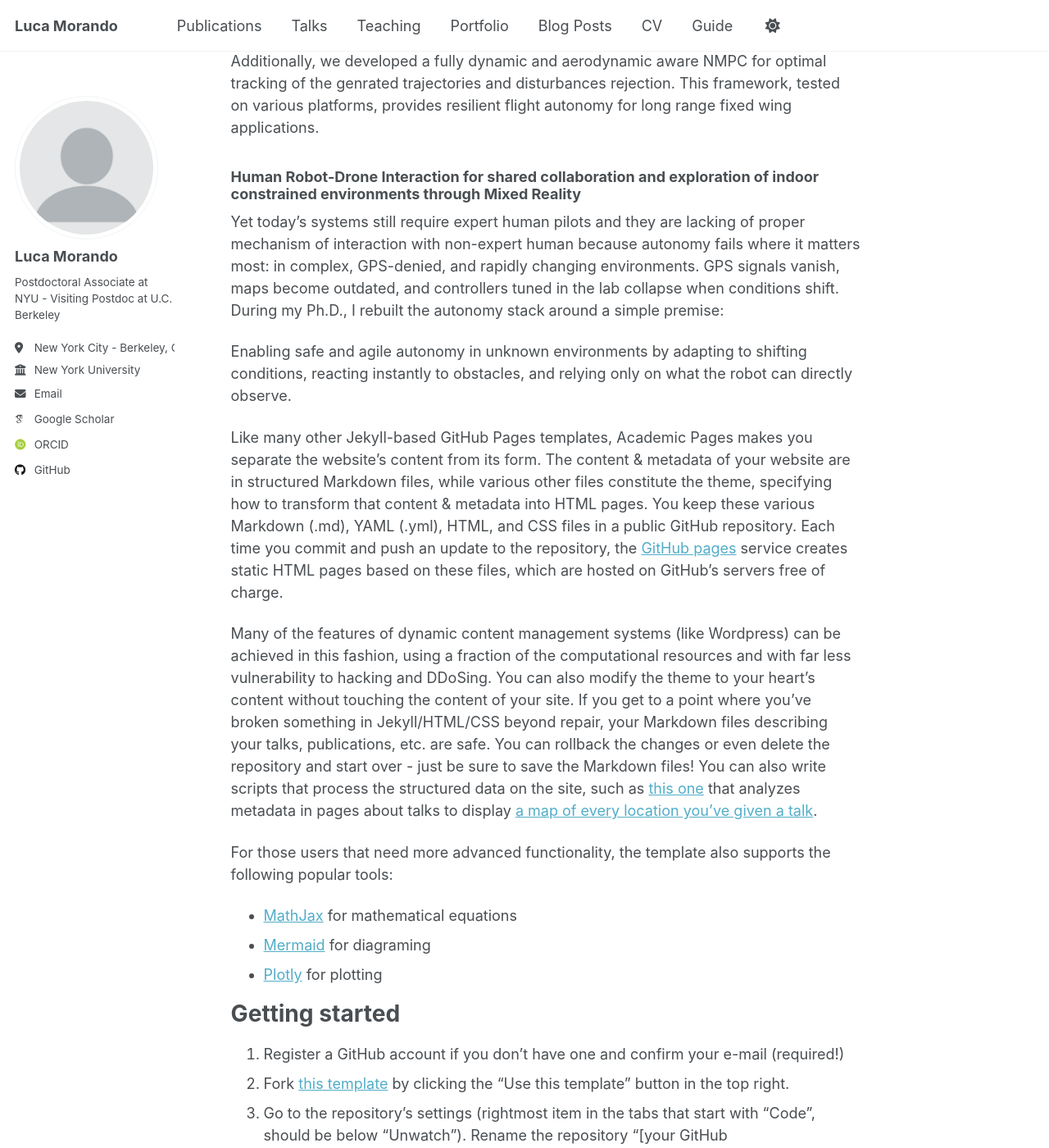
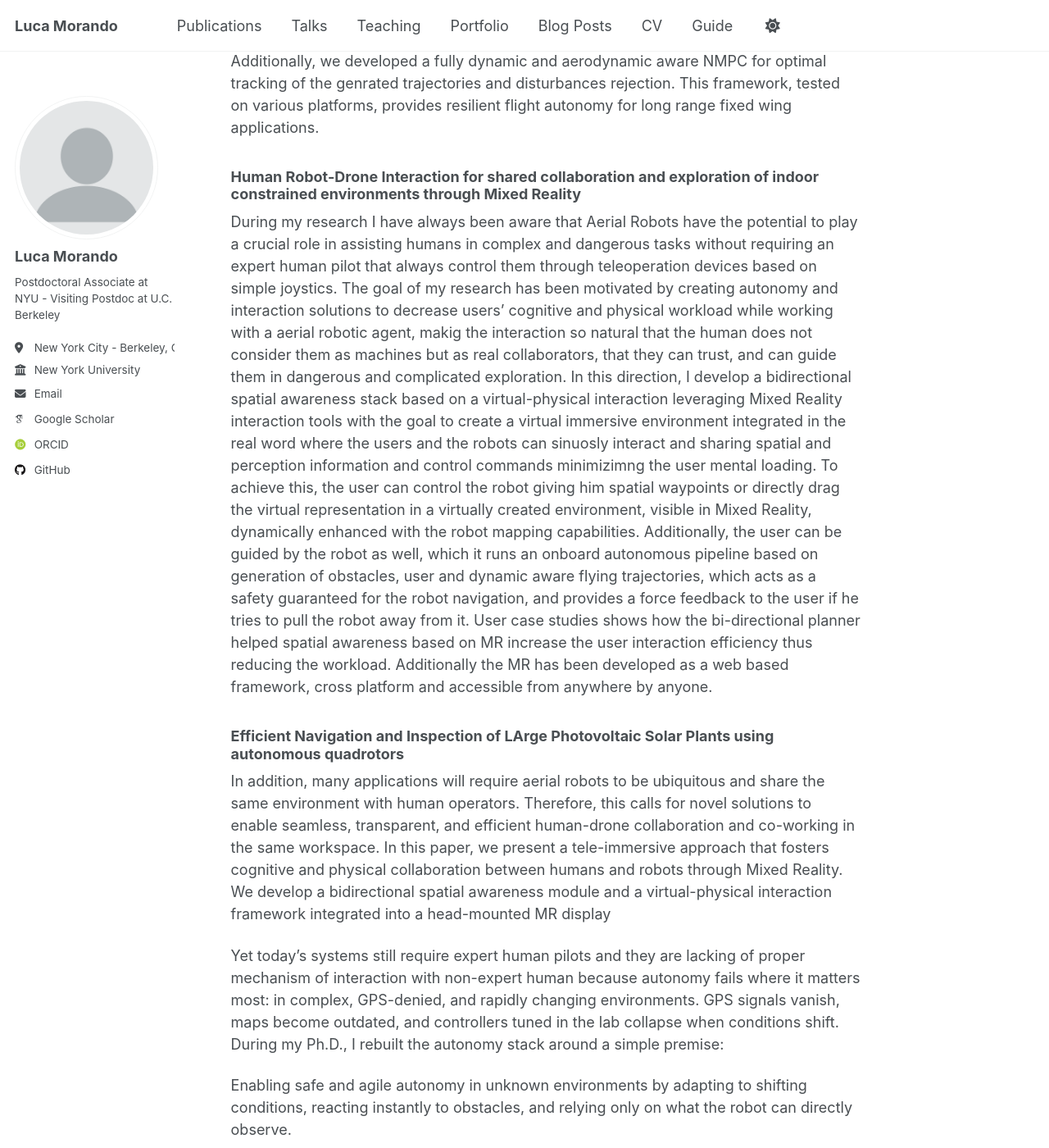
Before and after one commit to lucamorando95/lucamorando95.github.io, a Jekyll site: the page built from _pages/about.md, in a window 1280 px wide and 1400 px high, scrolled down 1524 px. Shown: the whole window at 82% size. Built offline with Jekyll 4.4.1, drawn with Linux system fonts in a browser that asks for light colours; some web fonts are replaced; a script that is not in the unit is left out.

Commit message:
Added Human Robot interaction section

```diff
--- a/_pages/about.md
+++ b/_pages/about.md
@@ -33,6 +33,23 @@ Additionally, we developed a fully dynamic and aerodynamic aware NMPC for optima
 This framework, tested on various platforms, provides resilient flight autonomy for long range fixed wing applications.
 
 ### Human Robot-Drone Interaction for shared collaboration and exploration of indoor constrained environments through Mixed Reality
+During my research I have always been aware that Aerial Robots have the potential to play a crucial role in assisting humans in complex and dangerous
+tasks without requiring an expert human pilot that always control them through teleoperation devices based on simple joystics. The goal of my research has been motivated by creating autonomy and interaction solutions to decrease users’ cognitive and physical workload while working with a aerial robotic agent, makig the interaction so natural that the human does not consider them as machines but as real collaborators, that they can trust, and can guide them in dangerous and complicated exploration. In this direction, I develop a bidirectional spatial awareness stack based on a virtual-physical interaction leveraging Mixed Reality interaction tools with the goal to create a virtual immersive environment integrated in the real word where the users and the robots can sinuosly interact and sharing spatial and perception information and control commands minimizimng the user mental loading.
+To achieve this, the user can control the robot giving him spatial waypoints or directly drag the virtual representation in a virtually created environment, visible in Mixed Reality, dynamically enhanced with the robot mapping capabilities.
+Additionally, the user can be guided by the robot as well, which it runs an onboard autonomous pipeline based on generation of obstacles, user and dynamic aware flying trajectories, which acts as a safety guaranteed for the robot navigation, and provides a force feedback to the user if he tries to pull the robot away from it.
+User case studies shows how the bi-directional planner helped spatial awareness based on MR increase the user interaction efficiency thus reducing the workload. Additionally the MR has been developed as a web based framework, cross platform and accessible from anywhere by anyone.
+
+### Efficient Navigation and Inspection of LArge Photovoltaic Solar Plants using autonomous quadrotors
+
+
+In addition, many applications
+will require aerial robots to be ubiquitous and share the same environment with human operators.
+Therefore, this calls for novel solutions to enable seamless, transparent, and efficient human-drone
+collaboration and co-working in the same workspace. In this paper, we present a tele-immersive
+approach that fosters cognitive and physical collaboration between humans and robots through
+Mixed Reality. We develop a bidirectional spatial awareness module and a virtual-physical interaction
+framework integrated into a head-mounted MR display
+
 
 
 Yet today’s systems still require expert human pilots and they are lacking of proper mechanism of interaction with non-expert human  because autonomy fails where it matters most: in complex, GPS-denied, and rapidly changing environments. GPS signals vanish, maps become outdated, and controllers tuned in the lab collapse when conditions shift. During my Ph.D., I rebuilt the autonomy stack around a simple premise:
```
